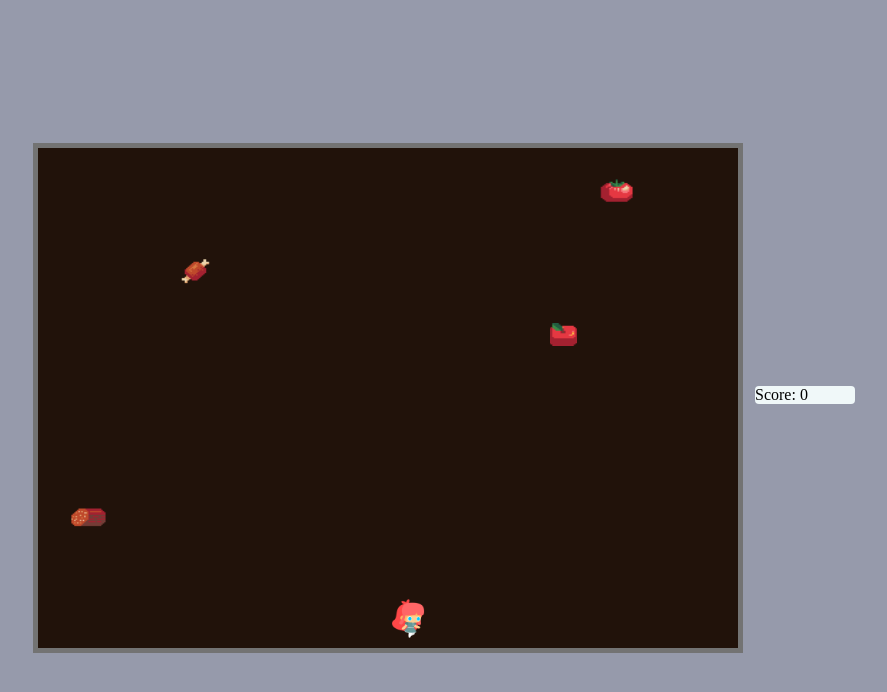
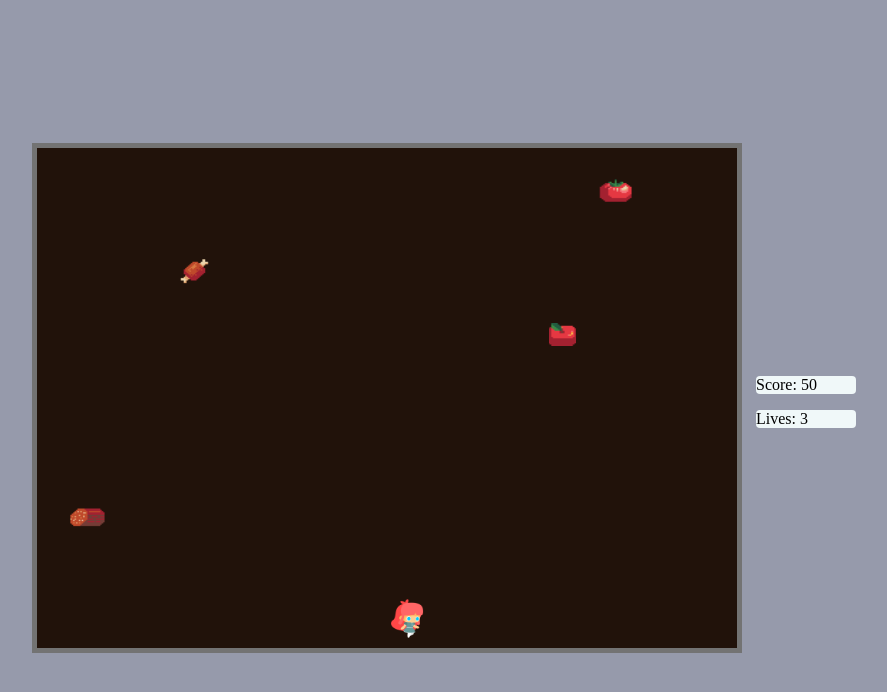
Before and after one commit to smara-gda/project-1-food-game, a plain HTML site: page index.html in a window 1280 px wide. Both pictures are taken after a click on the button "Play". Shown: the whole page, without its empty margins (196-1083 px from the left). Drawn offline with Linux system fonts and the light colour scheme.

Commit message:
adding lives

```diff
--- a/css/styles.css
+++ b/css/styles.css
@@ -30,19 +30,24 @@ button {
   font-family: 'font-family: 'Oswald', sans-serif;;
 }
 
+div .score-parent{
+  margin-bottom: 10px;
+}
 .score-parent{
     display: none;
     width:100%;
-    height:60px;
+    height:70px;
     position:relative;
     white-space: nowrap;
     overflow: hidden;
+    margin-bottom: 30px;
 
 
   }
 
-  .score{
-    margin-left: 12px;
+  .score,
+  .lives{
+    margin-left: 14px;
     top: 0;
     width:100px;
     right:0;
--- a/game.js
+++ b/game.js
@@ -12,7 +12,7 @@ class Game {
     this.lastGoodFoodTimeStamp = 0;
     this.intervalBetweenFoods = 2000;
     this.setKeyListeners();
-    this.score = 0;
+    this.score = 50;
     this.condition = true;
     this.lives = 3;
     this.badFood = new BadFood();
@@ -60,6 +60,7 @@ class Game {
     this.lastBadFoodTimeStamp = 0;
     this.lastGoodFoodTimeStamp = 0;
     this.intervalBetweenFoods = 2000;
+    this.lives = 3;
     this.condition = true;
   }
 
@@ -99,6 +100,10 @@ class Game {
     const scoreElement = document.querySelector('.score span');
     scoreElement.innerText = ` ${this.score}`;
   }
+  updateLives() {
+    const livesElement = document.querySelector('.lives span');
+    livesElement.innerText = `${this.lives}`;
+  }
 
   removeFoods() {
     for (let food of this.foods) {
@@ -117,7 +122,9 @@ class Game {
         if (score < this.score) {
           eatSound.play();
         } else {
+          this.lives--;
           losePointsSound.play();
+          this.updateLives();
         }
       }
       this.updateScore();
@@ -158,7 +165,7 @@ class Game {
 
     this.removeFoods();
     this.avoidGoingOutOfCanvas();
-    if (this.score <= -10) {
+    if (!this.lives) {
       this.condition = false;
     }
   }
--- a/index.html
+++ b/index.html
@@ -26,6 +26,7 @@
     <div>
       <div class="score-parent">
         <p class="score">Score: <span>0</span></p>
+        <p class="lives">Lives: <span>3</span></p>
       </div>
     </div>
 
```
